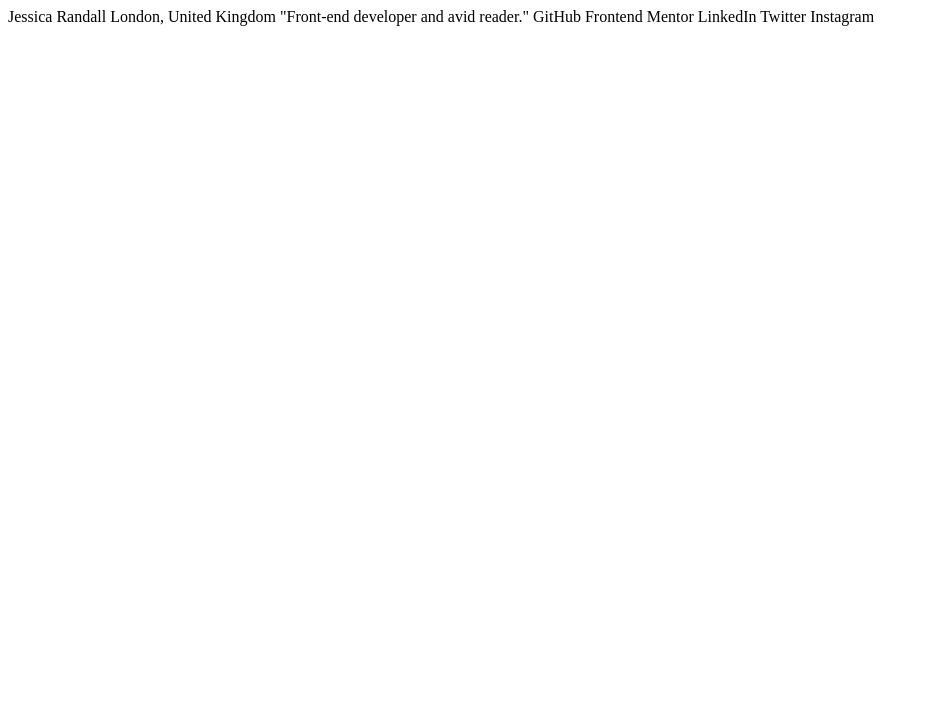
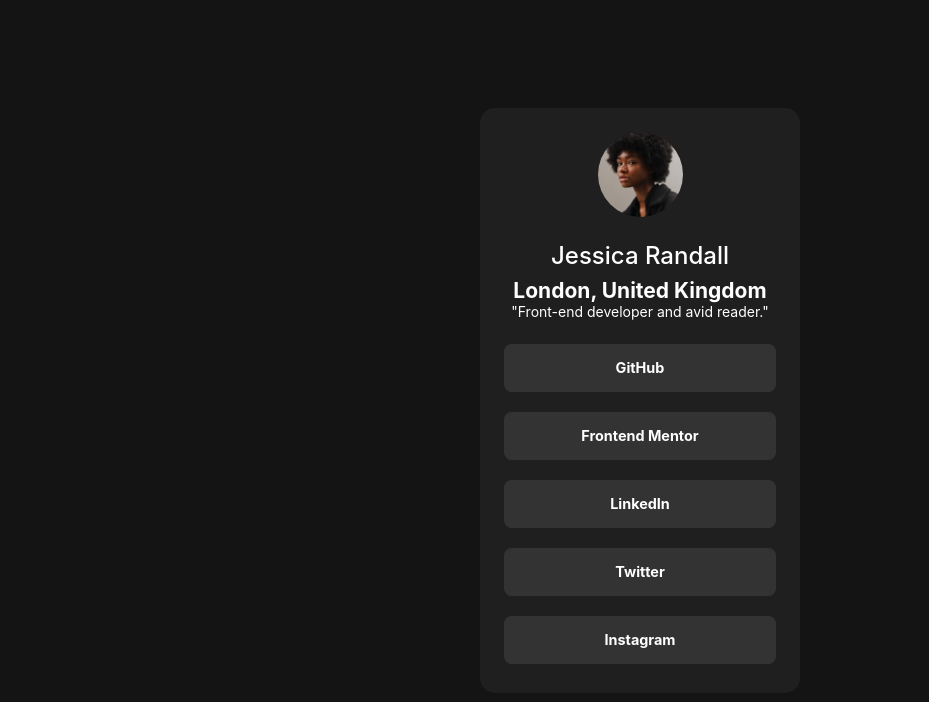
Before and after one commit to G0maa/social-links-profile, a website: page index.html in a window 1280 px wide. Shown: the whole page, without its empty margins (0-929 px from the left). Drawn offline with Linux system fonts and the light colour scheme.

Commit message:
feat: live site

```diff
--- a/index.html
+++ b/index.html
@@ -3,27 +3,26 @@
   <head>
     <meta charset="UTF-8" />
     <meta name="viewport" content="width=device-width, initial-scale=1.0" />
-    <!-- displays site properly based on user's device -->
-
     <link rel="icon" type="image/png" sizes="32x32" href="./assets/images/favicon-32x32.png" />
-
+    <link rel="stylesheet" href="./styles.css" />
     <title>Frontend Mentor | Social links profile</title>
-
-    <!-- Feel free to remove these styles or customise in your own stylesheet 👍 -->
-    <style>
-      .attribution {
-        font-size: 11px;
-        text-align: center;
-      }
-      .attribution a {
-        color: hsl(228, 45%, 44%);
-      }
-    </style>
   </head>
   <body>
-    Jessica Randall London, United Kingdom "Front-end developer and avid reader." GitHub Frontend
-    Mentor LinkedIn Twitter Instagram
-
+    <main>
+      <img
+        id="profile-picture"
+        alt="Jessica Randall profile picture"
+        src="./assets/images/avatar-jessica.jpeg"
+      />
+      <h1>Jessica Randall</h1>
+      <h2>London, United Kingdom</h2>
+      <p>"Front-end developer and avid reader."</p>
+      <a href="">GitHub</a>
+      <a href="">Frontend Mentor</a>
+      <a href="">LinkedIn</a>
+      <a href="">Twitter</a>
+      <a href="">Instagram</a>
+    </main>
     <!-- <div class="attribution">
     Challenge by <a href="https://www.frontendmentor.io?ref=challenge" target="_blank">Frontend Mentor</a>.
     Coded by <a href="https://github.com/g0maa/">G0maa</a>.
--- /dev/null
+++ b/styles.css
@@ -0,0 +1,86 @@
+@font-face {
+  src: url("assets/fonts/Inter-VariableFont_slnt\,wght.ttf") format("ttf");
+  font-family: Inter;
+}
+
+:root {
+  --green: hsl(75, 94%, 57%);
+  --white: hsl(0, 0%, 100%);
+  --grey: hsl(0, 0%, 20%);
+  --dark-grey: hsl(0, 0%, 12%);
+  --off-black: hsl(0, 0%, 8%);
+}
+
+*,
+::before,
+::after {
+  box-sizing: border-box;
+  margin: 0;
+  padding: 0;
+}
+
+body {
+  display: flex;
+  justify-content: center;
+  align-items: center;
+  background-color: var(--off-black);
+  height: 100vh;
+  color: var(--white);
+  font-size: 14px;
+  font-family: Inter, sans-serif;
+}
+
+main {
+  display: flex;
+  flex-direction: column;
+  align-items: center;
+  border-radius: 15px;
+  background-color: var(--dark-grey);
+  width: 320px;
+  height: 585px;
+}
+
+main > img {
+  margin: 1.5rem 0;
+  border-radius: 50%;
+  width: 85px;
+}
+
+main > h1 {
+  margin-bottom: 0.5rem;
+  font-weight: 500;
+  font-size: 1.5rem;
+}
+
+main > h4 {
+  margin-bottom: 1.5rem;
+  color: var(--green);
+  font-weight: 500;
+}
+
+main > p {
+  margin-bottom: 1.5rem;
+}
+
+a:hover {
+  cursor: pointer;
+  background-color: var(--green);
+  color: var(--off-black);
+  text-decoration: none;
+}
+
+a {
+  display: block;
+  cursor: pointer;
+  margin-bottom: 1.25rem;
+  border: 0;
+  border-radius: 7.5px;
+  background-color: var(--grey);
+  width: 85%;
+  color: var(--white);
+  font-weight: bold;
+  font-size: 0.9rem;
+  line-height: 3rem;
+  text-align: center;
+  text-decoration: none;
+}
```
Also changed, not shown: README-template.md (deleted), README.md.
